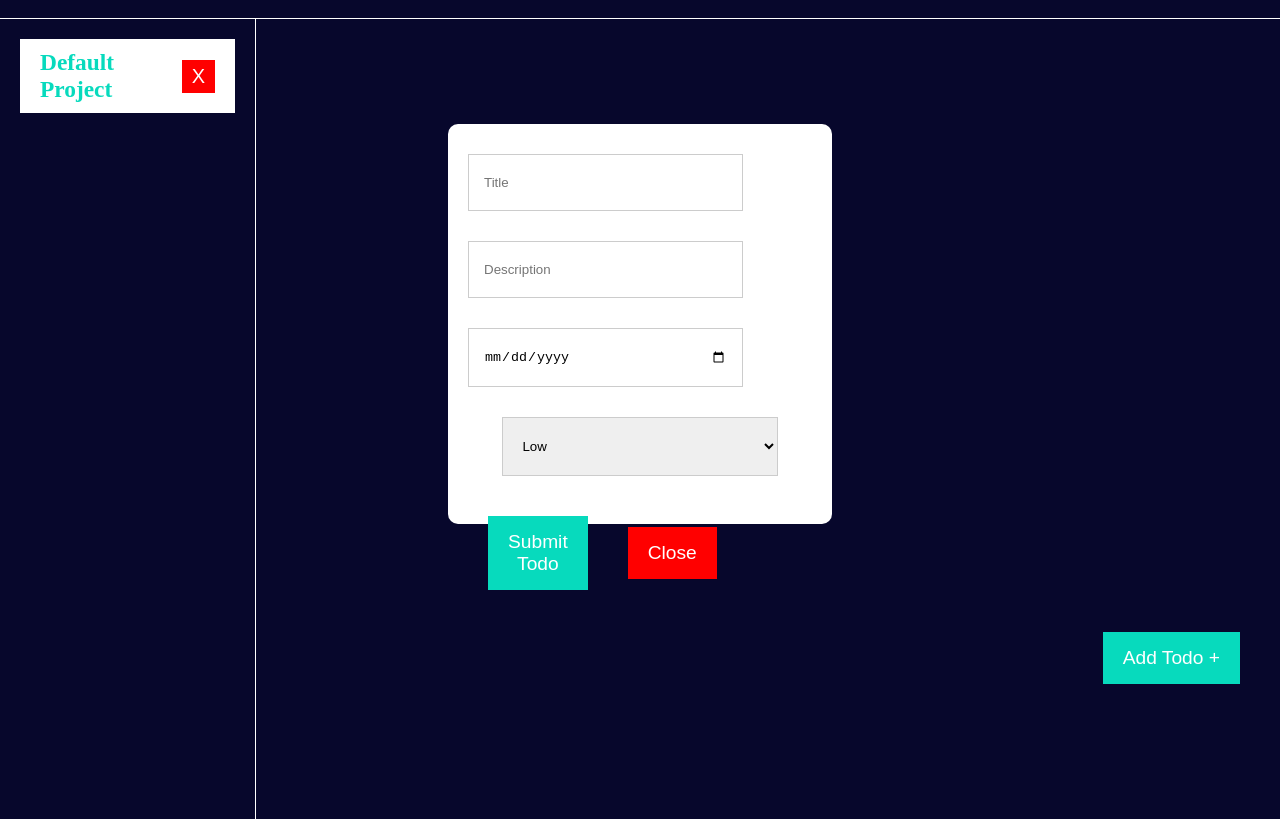
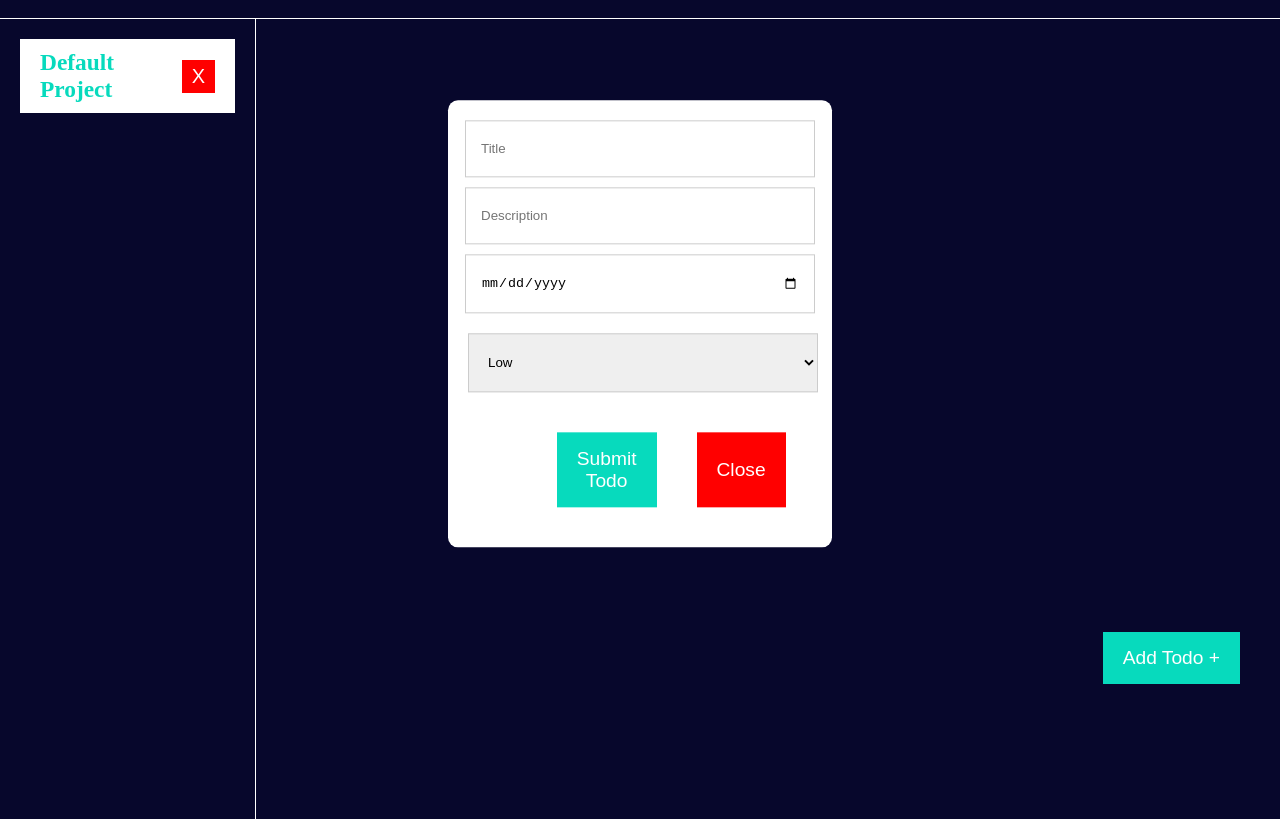
Before and after one commit to Thereshi-kakarot/Todo-List, a website built with webpack: page src/template.html in a window 1280 px wide. Shown: the part 76-895 px from the top of the page. Built offline with nearby package versions, Linux system fonts and the light colour scheme.

Commit message:
Added styling on my todo-forms

```diff
--- a/src/style.css
+++ b/src/style.css
@@ -101,20 +101,20 @@
     gap: 10px;
     display: flex;
     flex-direction: column;
-    height: 50vh;
+    min-height: 50vh;
     width: 30vw;
+    align-items: center;
 }
 
 #todo-form input{
     padding: 20px 15px;
     border: 1px solid #ccc;
-    width: 80%;
-    margin: 10px auto;
+    width: 350px;
 }
 #todo-form select{
     padding: 20px 15px;
     border: 1px solid #ccc;
-    width: 80%;
+    width: 350px;
     margin: 10px auto;
 }
 #todo-form #form-btns{
@@ -130,6 +130,8 @@
     padding: 15px 20px;
     border: none;
     margin: 20px;
+    height: 75px;
+    width: 200px;
 }
 #todo-form #form-btns #submit-todo:hover{
     background-color: #fff;
@@ -142,4 +144,6 @@
     padding: 15px 20px;
     border: none;
     margin: 20px;
+    height: 75px;
+    width: 200px;
 }
```
